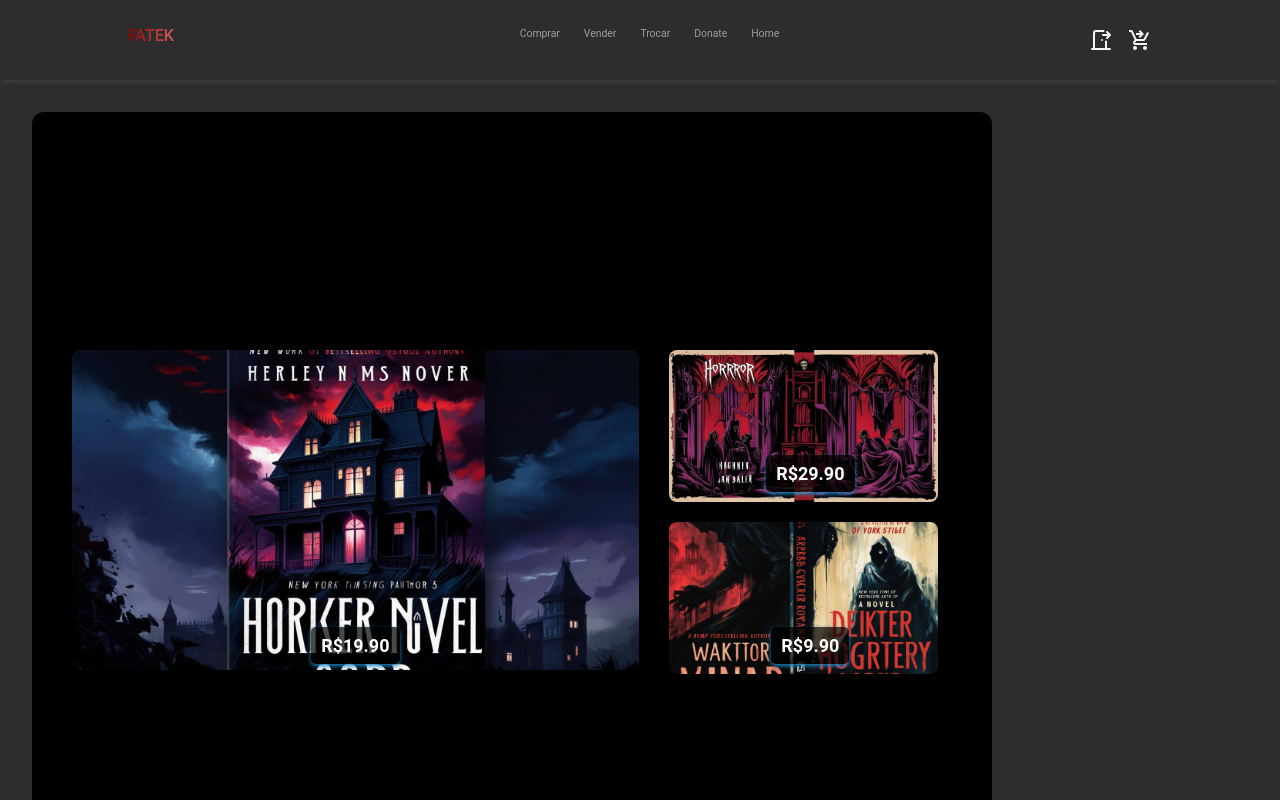
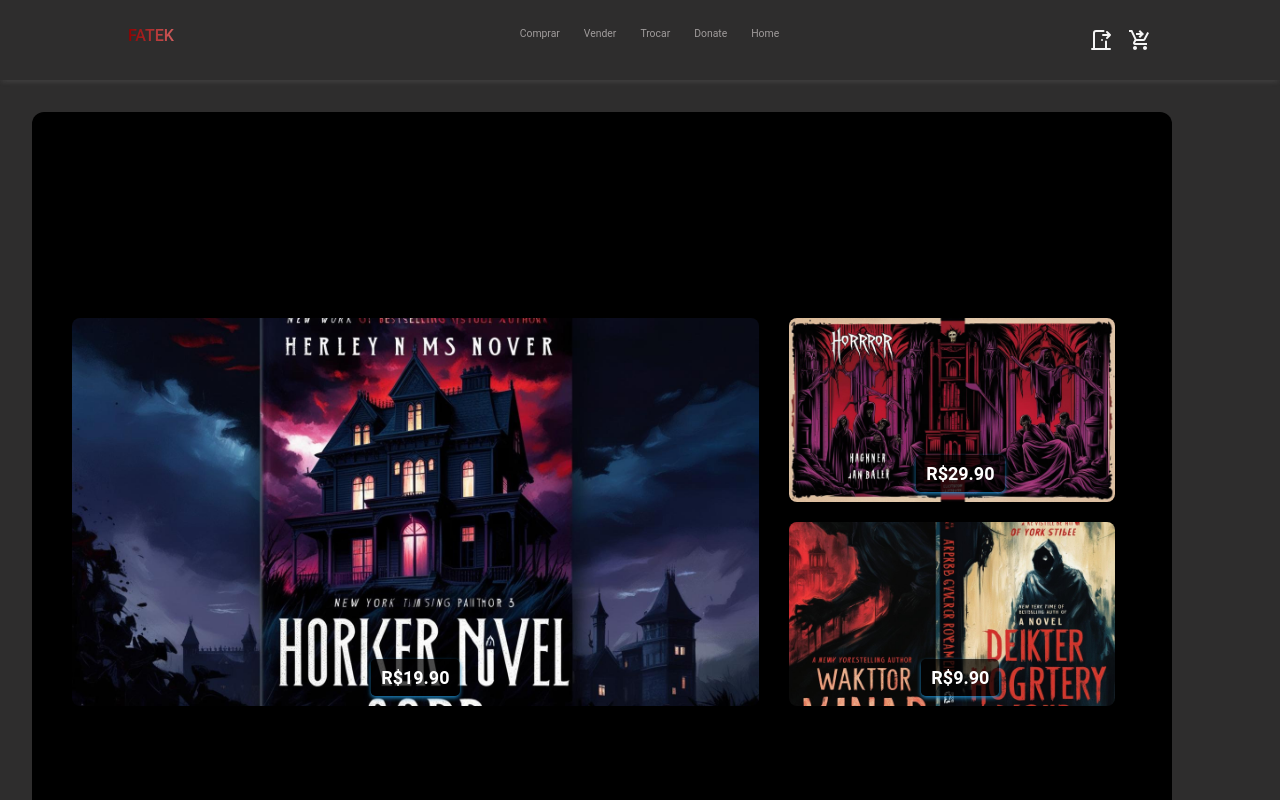
Before and after one commit to KaioBorgesDev/Fatek, a React (Vite) app in the folder frontend/: page / in a window 1280 px wide. Shown: the top 800 px of the page. Built offline with nearby package versions, Linux system fonts and the light colour scheme.

Commit message:
HOTFIX - remove class from Checkout.css

```diff
--- a/frontend/src/components/Checkout/Checkout.css
+++ b/frontend/src/components/Checkout/Checkout.css
@@ -1,6 +1,3 @@
-.container {
-    max-width: 960px;
-  }
   .bd-placeholder-img {
     font-size: 1.125rem;
     text-anchor: middle;
```
